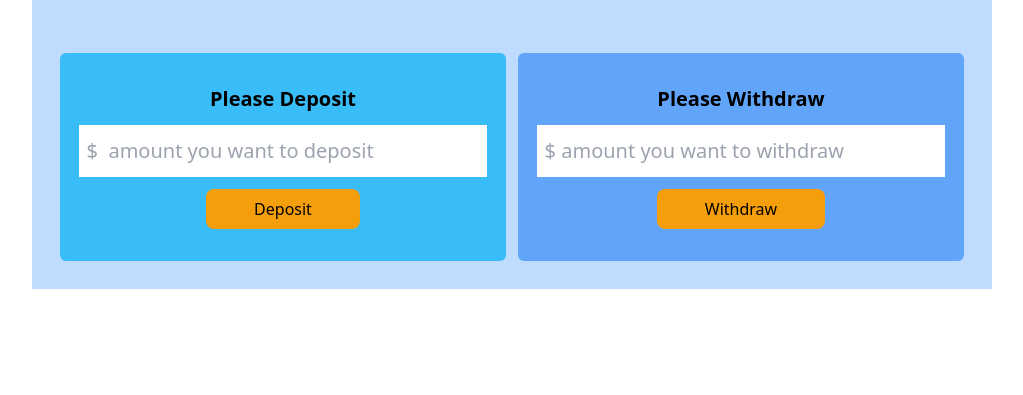
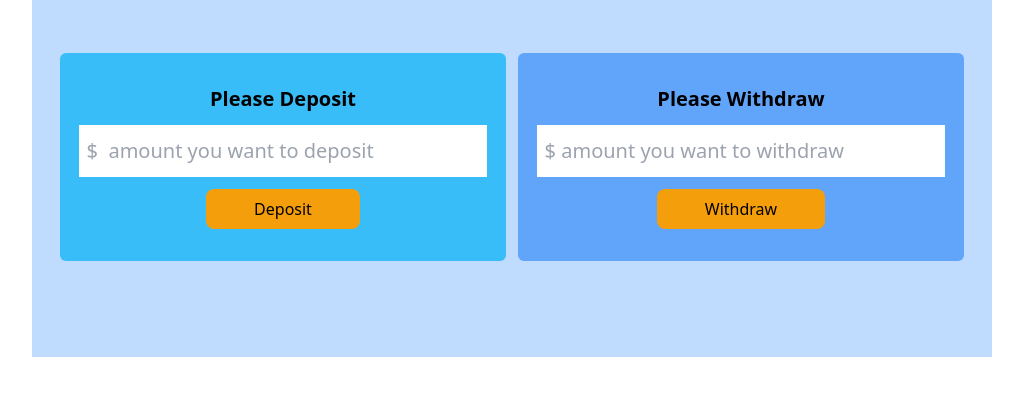
Before and after one commit to monir3355/popular-bank-javascript, a plain HTML site: page money.html in a window 1280 px wide. Shown: the part 351-746 px from the top of the page, without its empty margins (128-1151 px from the left). Drawn offline with nearby package versions, Linux system fonts and the light colour scheme.

Commit message:
padding added

```diff
--- a/money.html
+++ b/money.html
@@ -12,7 +12,7 @@
 <body>
 
     <main>
-        <section class="bg-blue-200 mt-12 lg:w-3/4 mx-auto p-7">
+        <section class="bg-blue-200 mt-12 lg:w-3/4 mx-auto p-7 pb-24">
         <h3 class="text-4xl md:text-5xl font-bold text-violet-600 text-center my-12">Welcome to Money DashBoard</h3>
             <div class="md:flex justify-center gap-3 text-center">
                 <div class="mb-4 rounded-md py-8 bg-green-300 md:w-60 text-red-600 px-6">
```
